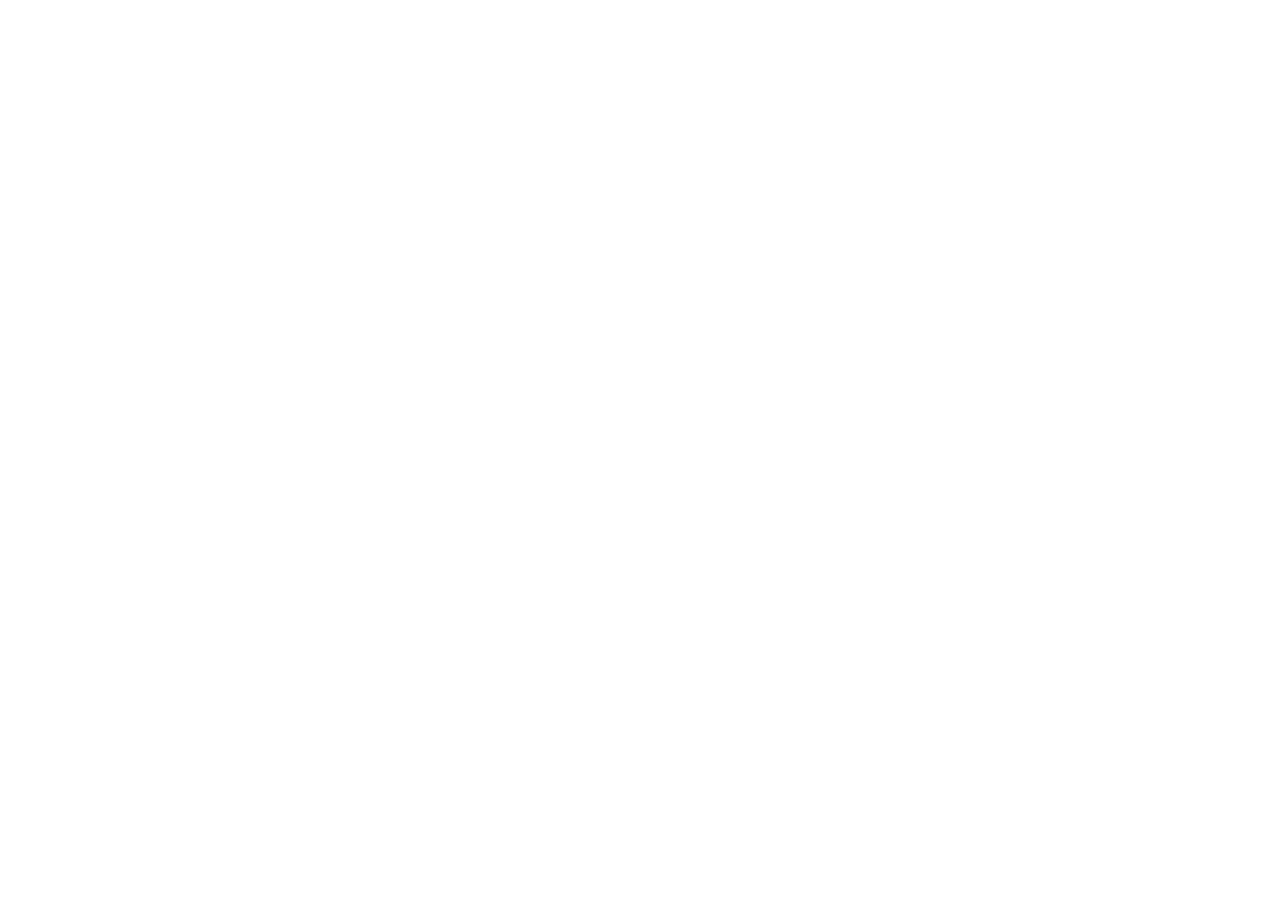
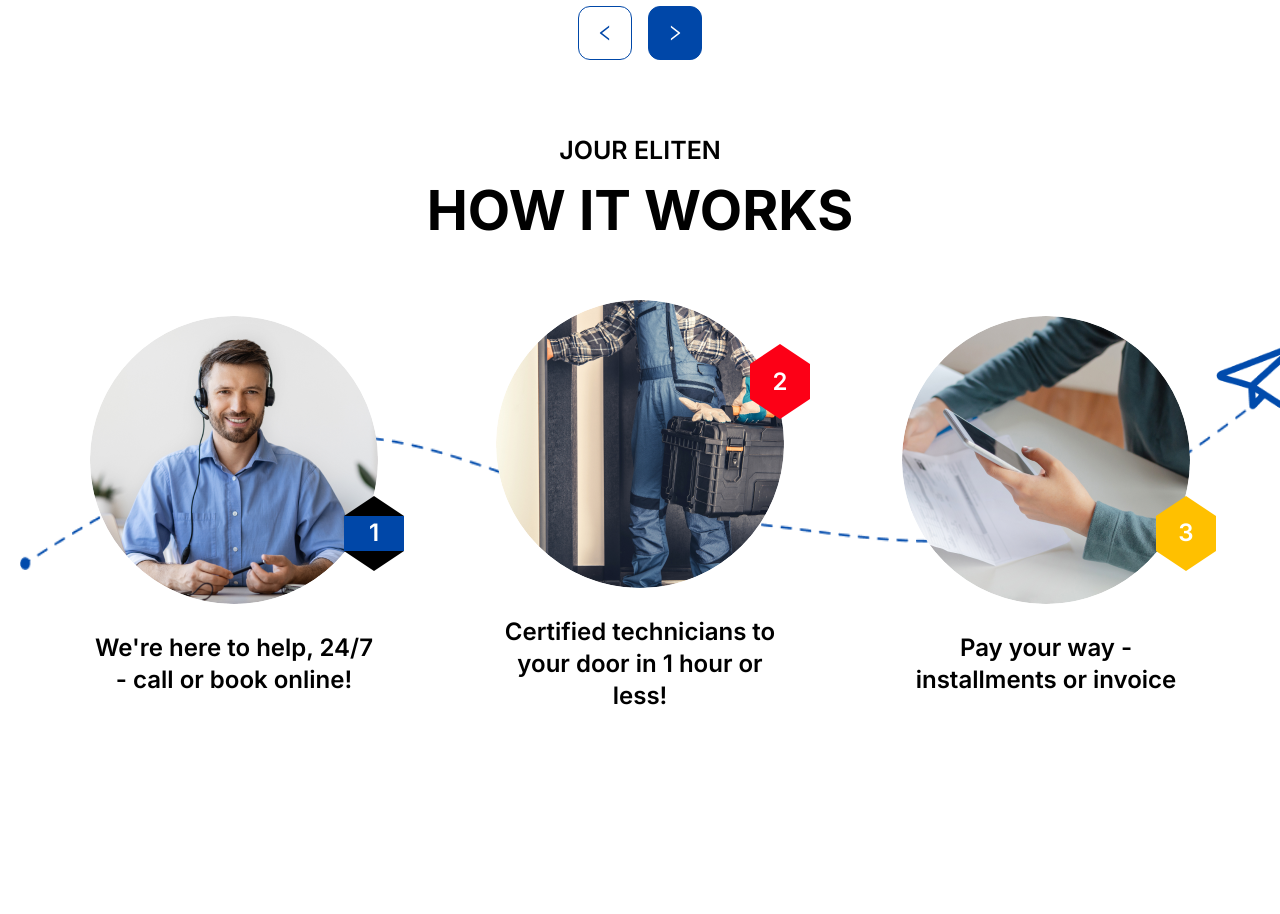
Before and after one commit to TheRakib/Needz-website, a Next.js app: page / in a window 1280 px wide. Shown: the part 3060-3974 px from the top of the page. Before the commit the page ends 2863 px from the top, so only its background shows below. Built offline with nearby package versions, Linux system fonts and the light colour scheme.

Commit message:
join responsived

```diff
--- a/app/page.tsx
+++ b/app/page.tsx
@@ -18,9 +18,9 @@ export default function Home(props: Props) {
       <Banner />
       <CallIn />
       <Emergencies />
-      {/*
       <Feedback />
       <Join />
+      {/*
       <Features />
       <FAQ />
       <OurServices />
--- a/components/Home/Feedback.tsx
+++ b/components/Home/Feedback.tsx
@@ -20,7 +20,7 @@ export default function Feedback() {
     color: "#fff",
   });
 
-  // Function to navigate to the previous slide
+  //---- Function to navigate to the previous slide
   const goToPrevSlide = () => {
     if (swiperRef.current) {
       // @ts-ignore
@@ -31,7 +31,6 @@ export default function Feedback() {
       color: "#0047a8",
     });
 
-    // Reset the style after a delay (e.g., 500 milliseconds)
     setTimeout(() => {
       setPrevArrowStyle({ backgroundColor: "transparent", color: "#0047a8" });
     }, 500);
@@ -44,7 +43,6 @@ export default function Feedback() {
     }
     setNextArrowStyle({ backgroundColor: "transparent", color: "#0047a8" });
 
-    // Reset the style after a delay (e.g., 500 milliseconds)
     setTimeout(() => {
       setNextArrowStyle({ backgroundColor: "#0047a8", color: "#fff" });
     }, 500);
@@ -53,7 +51,7 @@ export default function Feedback() {
   SwiperCore.use([Navigation]);
 
   return (
-    <div className="max-w-layout relative mx-auto mt-[120px] mb-48">
+    <div className="max-w-layout relative mx-auto mt-[120px] mb-48 px-1">
       <div className="w-full flex justify-center">
         <SectionTitle
           title="What our customers say about us"
--- a/components/Home/Join.tsx
+++ b/components/Home/Join.tsx
@@ -3,24 +3,28 @@ import React from "react";
 import "./styles.css";
 import Hexagon from "./Hexagon";
 import { twMerge } from "tailwind-merge";
+import SectionTitle from "../Shared/SectionTitle";
 
 export default function Join() {
   return (
     <div className="max-w-layout mx-auto mt-20 mb-16">
       <div className="flex flex-col items-center justify-center">
-        <h2 className="uppercase font-semibold text-[25px]">Jour Eliten</h2>
-        <h3 className="text-title font-semibold text-center uppercase">
-          how it works
-        </h3>
+        <h2 className="uppercase font-semibold text-[20px] md:text-[25px]">
+          Jour Eliten
+        </h2>
+        <SectionTitle title="how it works" className="text-center uppercase" />
+        {/* <h3 className="text-title font-semibold ">
+
+        </h3> */}
       </div>
 
       <div className="mt-10 relative">
-        <div className=" flex justify-between px-16 ">
+        <div className=" flex flex-col md:flex-row gap-4 md:gap-0 justify-between items-center md:px-16 ">
           {/* 1st */}
           {joinContents.map((content) => (
             <div
               key={content.id}
-              className="flex flex-col gap-7 items-center justify-center w-[300px] p-2 relative "
+              className="flex flex-col gap-2 md:gap-7 items-center justify-center w-[300px] p-2 relative "
             >
               <div className="w-[288px] h-[288px] relative rounded-full overflow-hidden">
                 <Image alt="join logo" src={content.img} fill />
@@ -80,10 +84,10 @@ export default function Join() {
             </p>
           </div>*/}
         </div>
-        <div className="absolute top-[25%] left-0 h-[40%] w-full -z-10 ">
+        <div className="absolute top-[25%] left-0 h-[40%] w-full -z-10 hidden md:block ">
           <Image src={"/home/join/line.png"} alt="line" fill />
         </div>
-        <div className="absolute top-[10.5%] -right-10 h-[80px] w-[85px] -z-10 ">
+        <div className="absolute top-[10.5%] -right-10 h-[80px] w-[85px] -z-10 hidden md:block">
           <Image src={"/home/join/plain.png"} alt="plane" fill />
         </div>
       </div>
```
